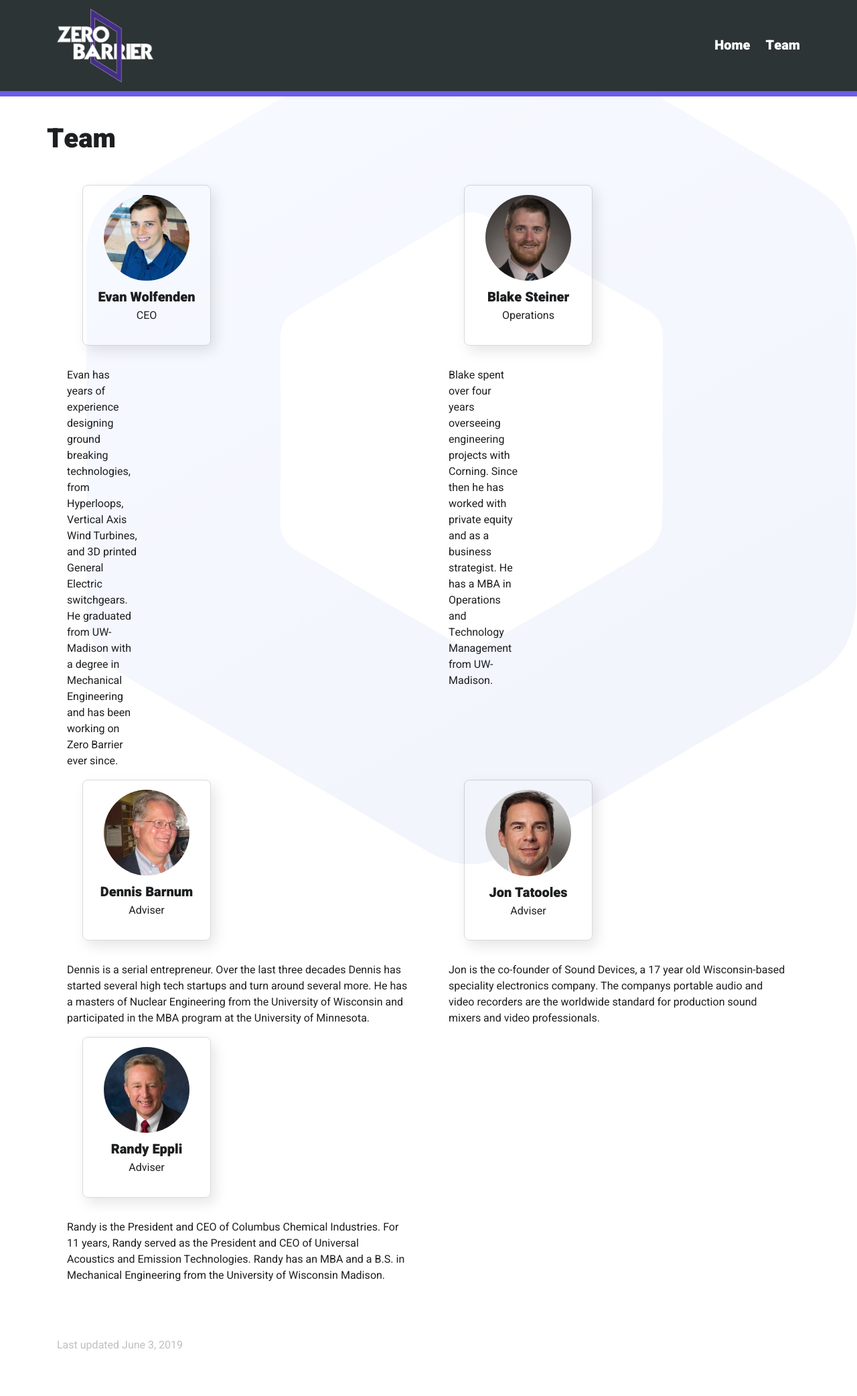
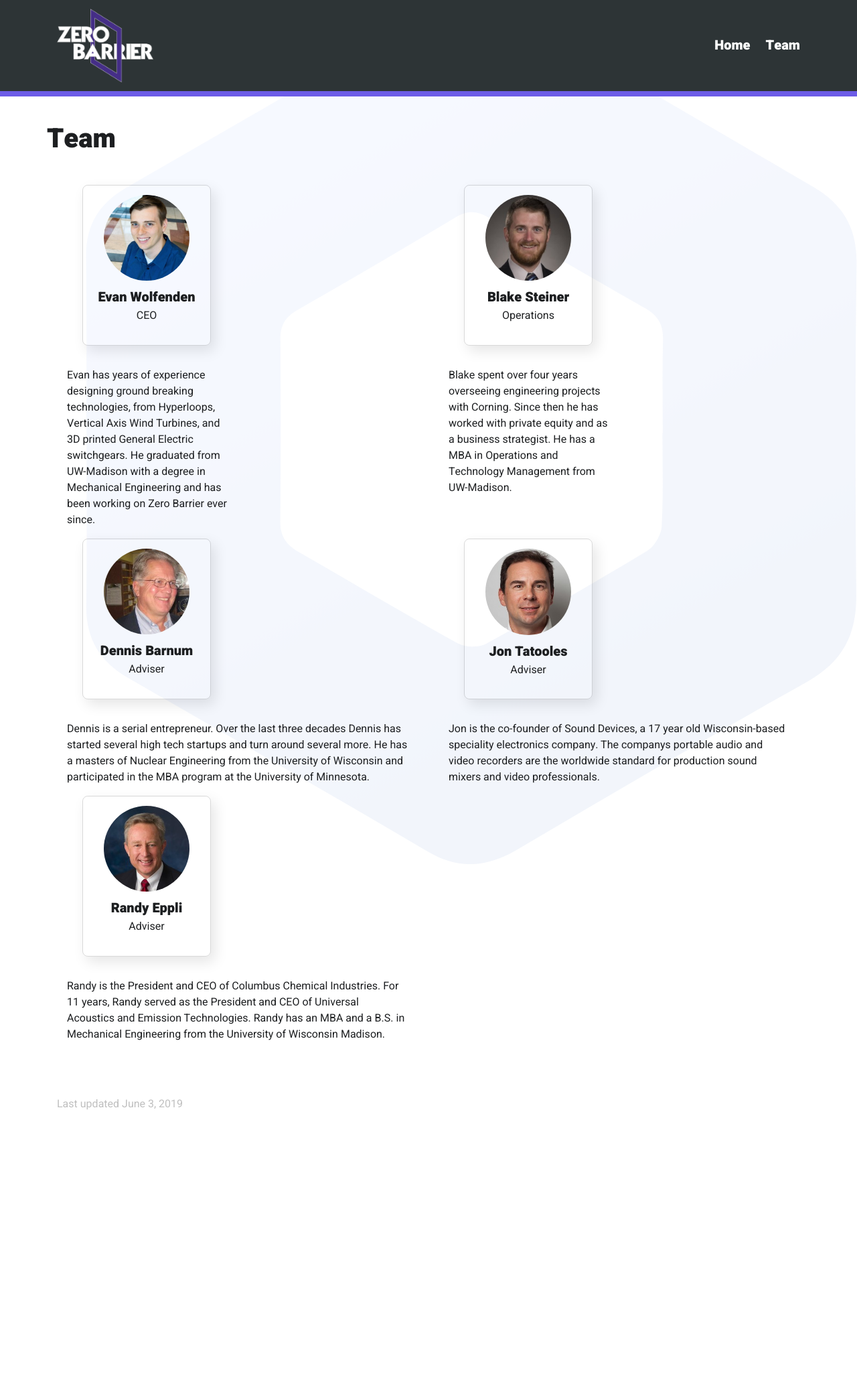
Before and after one commit to georgemblack/mind-to-matter, a Jekyll site: the page built from team.html, in a window 1280 px wide. Shown: the whole page at 67% size. Built offline with Jekyll 4.4.1, drawn with Linux system fonts in a browser that asks for light colours; after the commit the page ends 1724 px from its top, so only the background shows below that.

Commit message:
Update team.html

```diff
--- a/team.html
+++ b/team.html
@@ -16,19 +16,19 @@ permalink: /team/
 <div class="container">
 <div class="row">
 <div class="col-6">
-<div class="col-3">
+<div class="col-6">
 {% include Evan.html %}
 </div>
-<div class="col-3">
+<div class="col-6">
     <p>Evan has years of experience designing ground breaking technologies, from Hyperloops, Vertical Axis Wind Turbines, and 3D printed General Electric switchgears. He graduated from UW-Madison with a degree in Mechanical Engineering and has been working on Zero Barrier ever since. </p>
 </div>
 </div>
 
 <div class="col-6">
-<div class="col-3">
+<div class="col-6">
 {% include Blake.html %}
 </div>
-<div class="col-3">
+<div class="col-6">
     <p>Blake spent over four years overseeing engineering projects with Corning. Since then he has worked with private equity and as a business strategist. He has a MBA in Operations and Technology Management from UW-Madison. </p>
 </div>
 </div>
```
